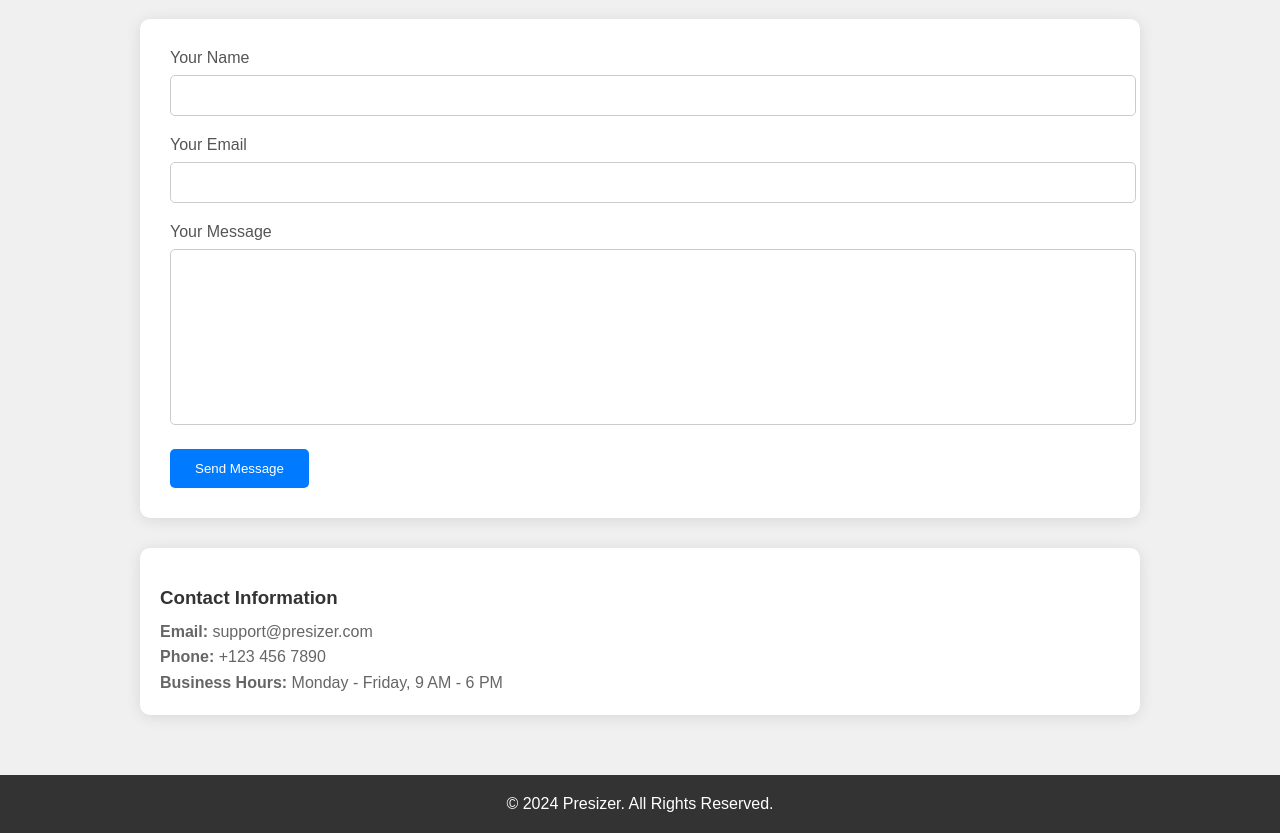
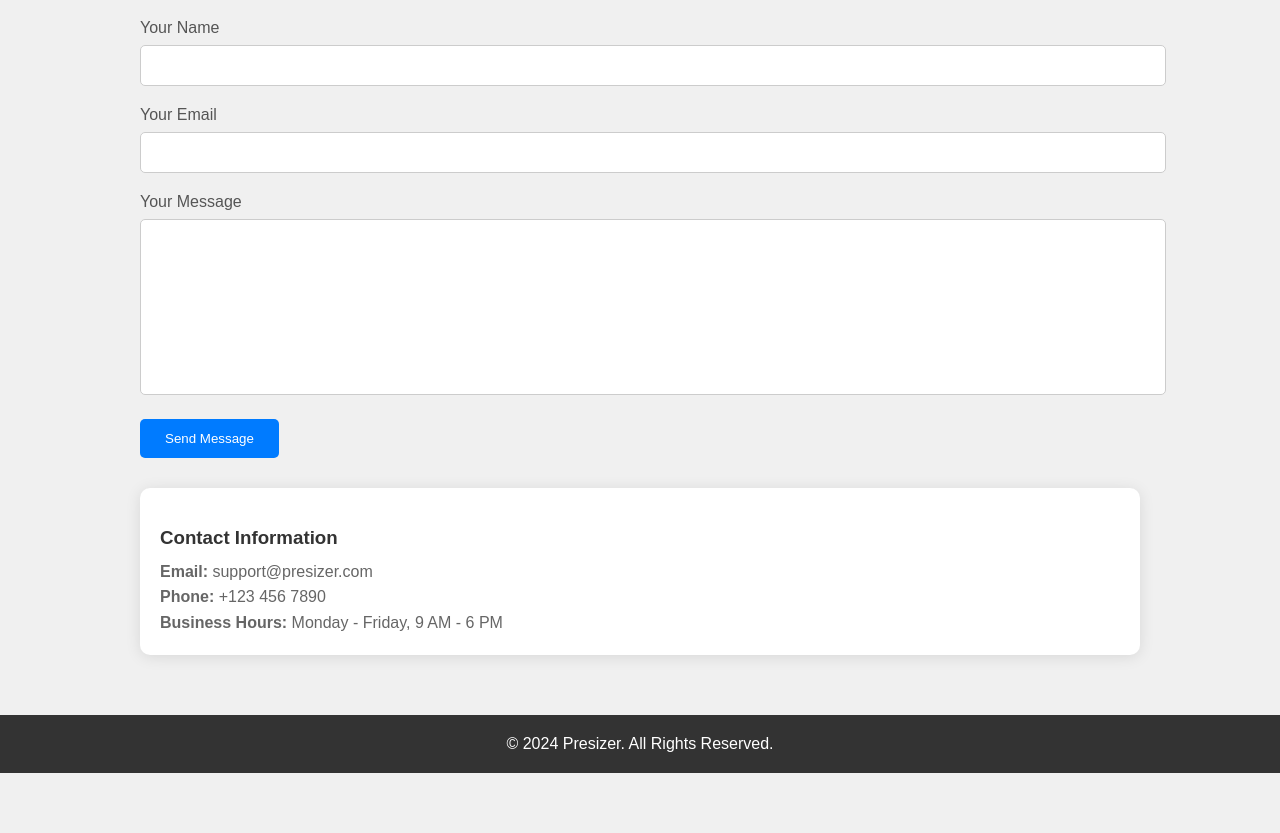
Before and after one commit to badalsha/contact-us, a plain HTML site: page index.html in a window 1280 px wide. Shown: the part 81-914 px from the top of the page. After the commit the page ends 854 px from the top, so only its background shows below. Drawn offline with Linux system fonts and the light colour scheme.

Commit message:
Update index.html

```diff
--- a/index.html
+++ b/index.html
@@ -87,8 +87,7 @@
 <div class="container">
     <h1>Contact Us</h1>
 
-    <div class="contact-form">
-        <form action="/submit-contact" method="POST">
+   <form id="contactForm" onsubmit="sendEmail()">
     <div class="form-group">
         <label for="name">Your Name</label>
         <input type="text" id="name" name="name" required>
@@ -106,7 +105,25 @@
 
     <button type="submit" class="btn">Send Message</button>
 </form>
-    </div>
+
+<script>
+function sendEmail() {
+    // Prevent the default form submission
+    event.preventDefault();
+
+    // Get the form values
+    const name = document.getElementById('name').value;
+    const email = document.getElementById('email').value;
+    const message = document.getElementById('message').value;
+
+    // Create a mailto link with the form data
+    const mailtoLink = `mailto:support@presizer.com?subject=Message from ${name}&body=Name: ${name}%0D%0AEmail: ${email}%0D%0A%0D%0A${message}`;
+
+    // Open the default mail client with the mailto link
+    window.location.href = mailtoLink;
+}
+</script>
+
 
     <div class="contact-info">
         <h3>Contact Information</h3>
```
Lines whose indentation alone changed are shown as unchanged.
